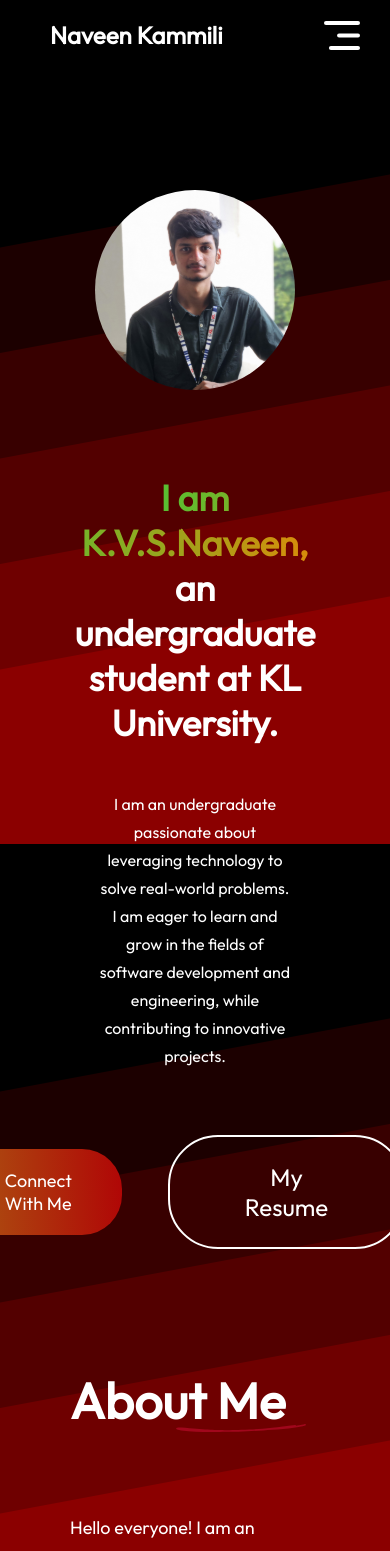
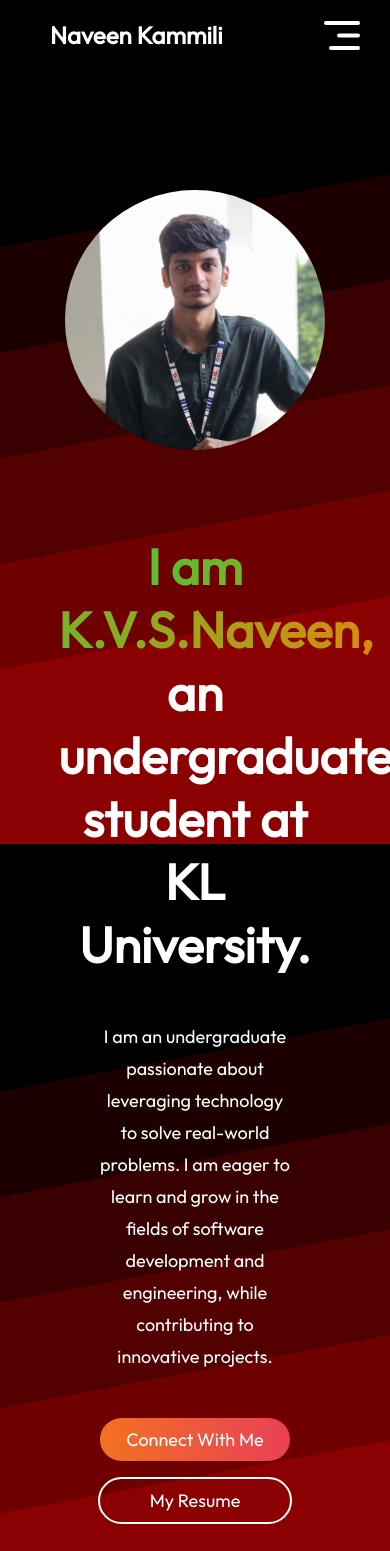
Before and after one commit to Naveen14321432/portfolio-react, a React (Vite) app: page / in a window 390 px wide. Shown: the top 1551 px of the page. Built offline with nearby package versions, Linux system fonts and the light colour scheme.

Commit message:
Updated Hero.css for small devices and tablets

```diff
--- a/src/components/hero/Hero.css
+++ b/src/components/hero/Hero.css
@@ -1,18 +1,18 @@
-.hero{
+.hero {
     display: flex;
     align-items: center;
     flex-direction: column;
     gap: 35px;
 }
 
-.hero h1 span{
+.hero h1 span {
     background: linear-gradient(264deg, #DF8908 -5.09%, #15da46 150.28%);
     background-clip: text;
     -webkit-background-clip: text;
     -webkit-text-fill-color: transparent;
 }
 
-.hero h1{
+.hero h1 {
     text-align: center;
     font-size: 70px;
     font-weight: 600;
@@ -20,7 +20,7 @@
     max-width: 70%;
 }
 
-.hero p{
+.hero p {
     width: 50%;
     max-width: 50%;
     text-align: center;
@@ -28,7 +28,7 @@
     line-height: 40px;
 }
 
-.hero-action{
+.hero-action {
     display: flex;
     align-items: center;
     gap: 25px;
@@ -37,7 +37,7 @@
     margin-bottom: 50px;
 }
 
-.hero-connect{
+.hero-connect {
     padding: 25px 45px;
     border-radius: 50px;
     background: linear-gradient(267deg, #b00606 0.36%, #ac5a12 102.06%);
@@ -45,75 +45,87 @@
     transition: 0.5s;
 }
 
-.hero-resume a{
+.hero-resume a {
     padding: 25px 75px;
     border-radius: 50px;
     border: 2px solid #FFF;
     cursor: pointer;
-    text-decoration: none; /* Removes underline */
-    display: inline-block; /* Ensures it behaves like a button */
-    text-align: center; /* Centers text */
-    background: transparent; /* Optional: You can set a background color if needed */
-    color: #FFF; /* Set the text color */
-    font-size: 24px; /* Matches the font size of your buttons */
+    text-decoration: none;
+    display: inline-block;
+    text-align: center;
+    background: transparent;
+    color: #FFF;
+    font-size: 24px;
     font-weight: 500;
 }
 
-.hero-connect:hover{
+.hero-connect:hover {
     border: 2px solid #FFF;
 }
 
-.hero-resume a:hover{
+.hero-resume a:hover {
     border-color: #ac5a12;
 }
 
-@media(max-width:768px){
-    .hero img{
+@media(max-width:768px) {
+    .hero img {
         margin-top: 120px;
         width: 260px;
     }
 
-    .hero h1{
+    .hero h1 {
         margin-top: 50px;
         width: 90%;
         font-size: 50px;
     }
 
-    .hero p{
+    .hero p {
         width: 50%;
         font-size: 18px;
         line-height: 32px;
         margin: 10px 0px;
     }
 
-    .hero-action{
+    .hero-action {
+        display: flex;
+        justify-content: center;
+        align-items: center;
         gap: 16px;
         font-size: 18px;
         font-weight: 500;
         margin-bottom: 50px;
+        flex-wrap: wrap;
     }
 
-    .hero-connect{
-        padding: 20px 50px;
-        border-radius: 40px;
+    .hero-connect {
+        background: none;         /* ✅ Remove background from container */
+        padding: 0;               /* ✅ Remove padding */
     }
 
-    .hero-resume{
-        padding: 20px 30px;
+    .hero-connect a {
+        background: linear-gradient(to right, #f27121, #e94057);
+        color: white;
+        border: none;
+        padding: 10px 20px;
         border-radius: 40px;
+        min-width: 150px;
+        display: inline-block;
+        text-align: center;
+        text-decoration: none;
+        font-size: 18px;
+        font-weight: 500;
+    }
+
+    .hero-resume a {
+        color: white;
+        background: transparent;
+        border: 2px solid white;
+        padding: 10px 20px;
+        border-radius: 40px;
+        min-width: 150px;
+        display: inline-block;
+        text-align: center;
+        font-size: 18px;
+        font-weight: 500;
     }
 }
-
-@media (max-width: 480px) {
-    .hero h1 {
-        font-size: 36px;
-    }
-    .hero p {
-        font-size: 16px;
-        line-height: 28px;
-        width: 90%;
-    }
-    .hero img {
-        width: 200px;
-    }
-}
```
